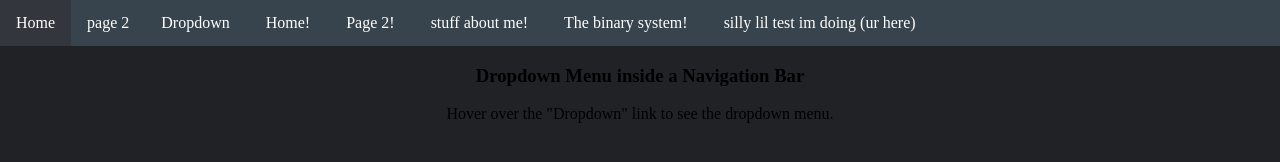
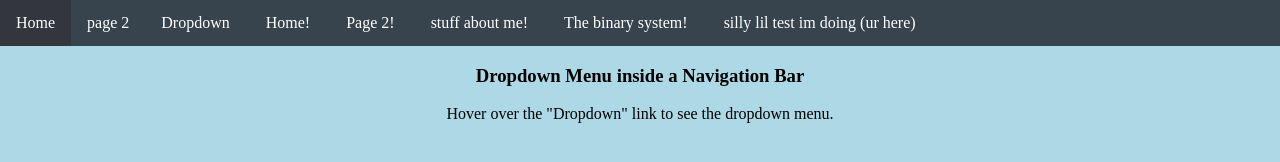
Before and after one commit to Tufanhoke/Tufanhoke.github.io, a plain HTML site: page testinghuge.html in a window 1280 px wide. Drawn offline with Linux system fonts and the light colour scheme.

Commit message:
color change

```diff
--- a/Assets/CSS/menu.css
+++ b/Assets/CSS/menu.css
@@ -2,7 +2,7 @@ body {
 
     margin: 0;
 
-  background-color:#202226;
+  background-color: lightblue;
 }
 ul {
   list-style-type: none;
```
